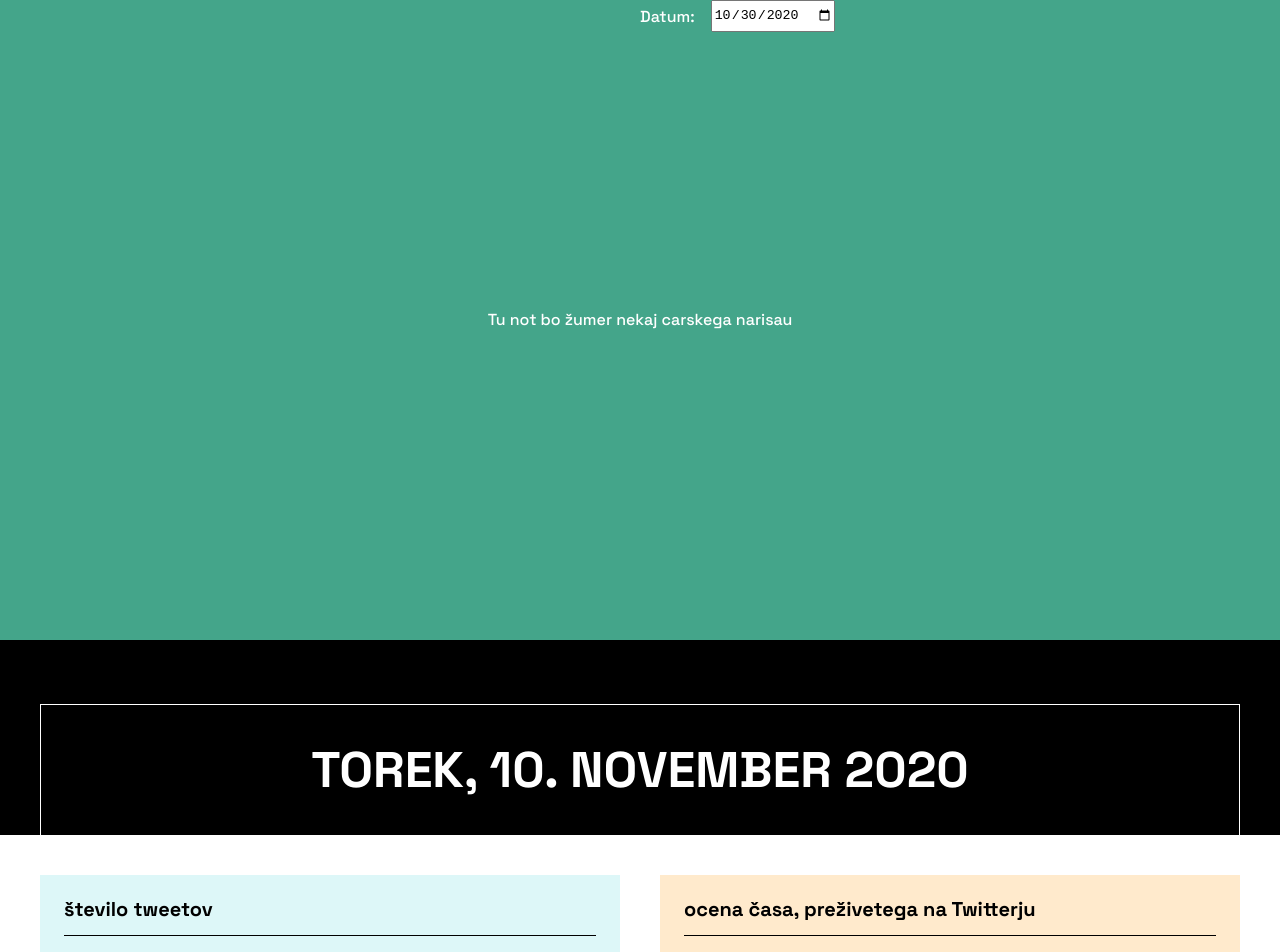
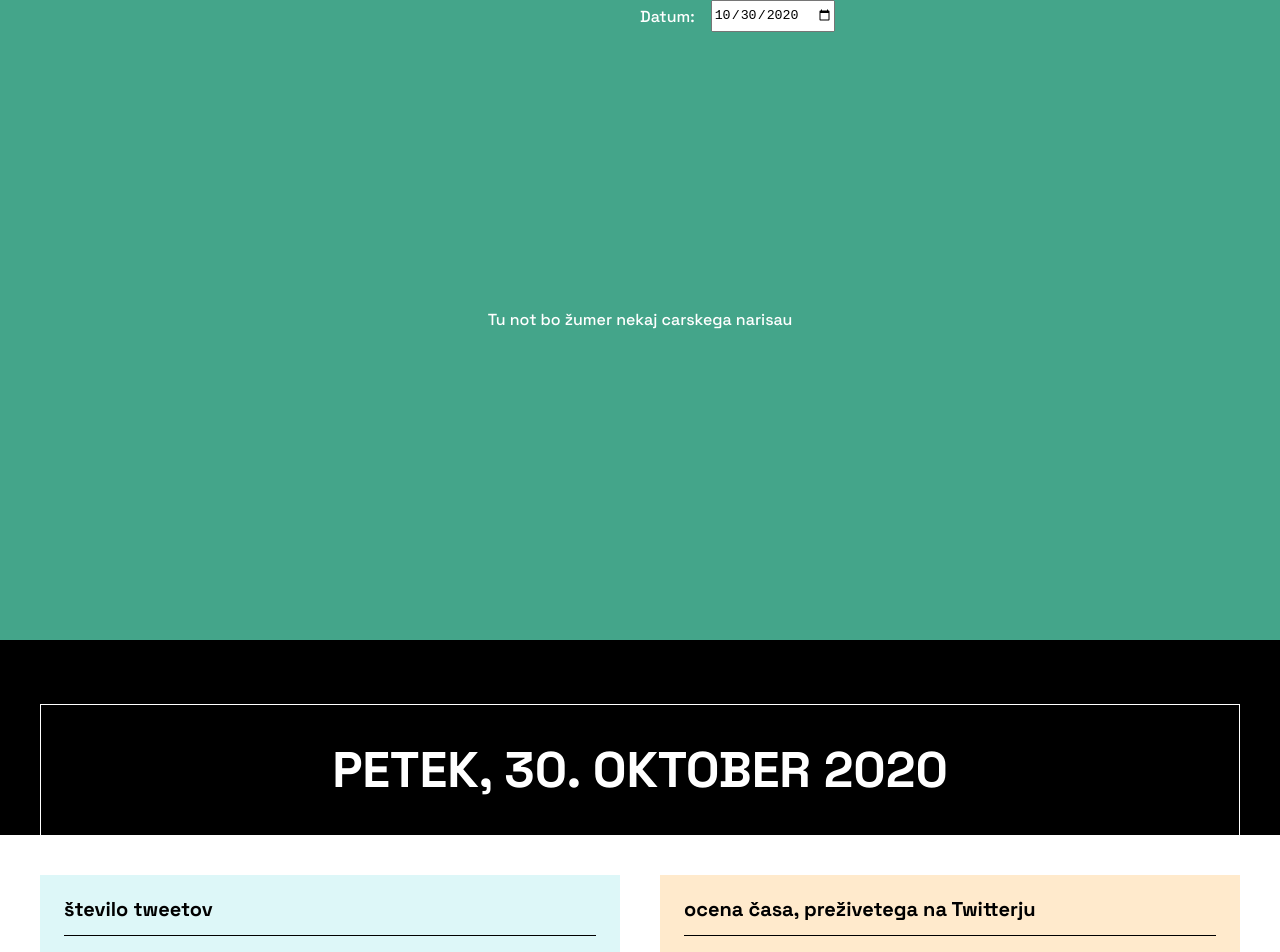
Before and after one commit to danesjenovdan/twito, a Vue app in the folder frontend/: page / in a window 1280 px wide. Shown: the top 952 px of the page. Built offline with nearby package versions, Linux system fonts and the light colour scheme; no server answers.

Commit message:
Use proper date instead of hardcoded one

```diff
--- a/frontend/src/components/TweetStats.vue
+++ b/frontend/src/components/TweetStats.vue
@@ -5,7 +5,7 @@
   </div>
 
   <div class="box-top">
-    Torek, 10. november 2020
+    {{ formattedDate }}
   </div>
 
   <div class="frame">
@@ -55,9 +55,11 @@
 </template>
 
 <script>
+import format from "date-fns/format";
 import { getTweetTime, getTweetCounts } from "../utils";
 import { fetchTweetData } from "../api";
 import Timeline from "./Timeline.vue";
+import { sl } from 'date-fns/locale'
 
 export default {
   components: {
@@ -82,6 +84,9 @@ export default {
 
       return { hours, minutes};
     },
+    formattedDate() {
+      return format(new Date(this.date), "EEEE, d. MMMM y", { locale: sl })
+    }
   },
   methods: {
     async fetchDataForDate(date) {
```
